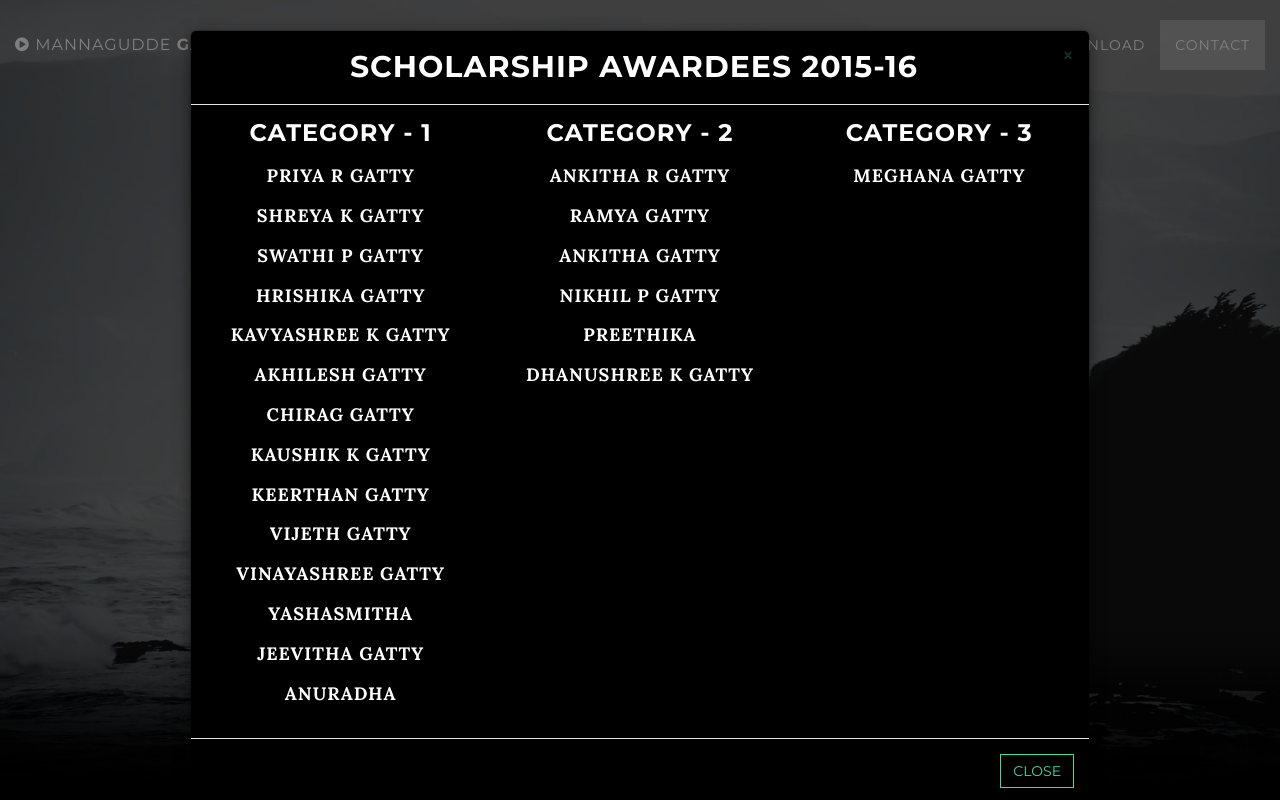
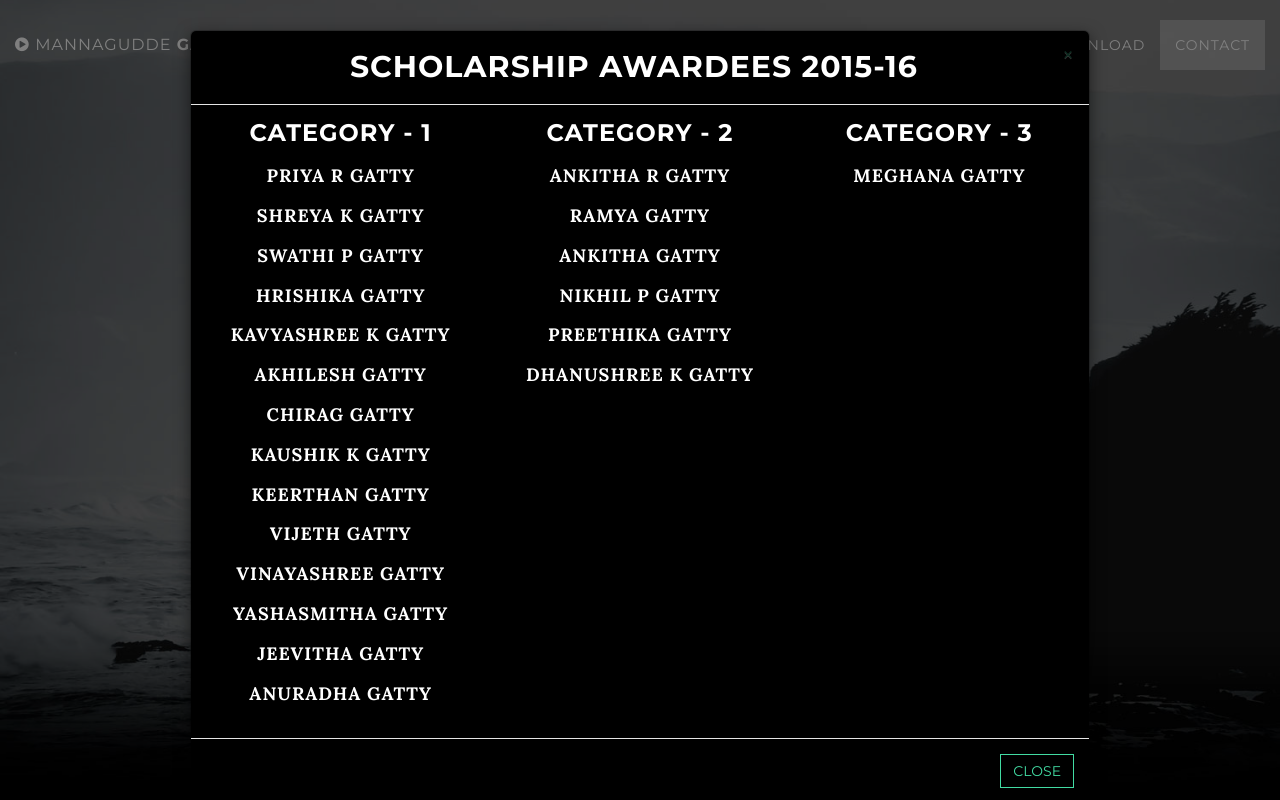
Before and after one commit to ganeshprasanna/greyscale, a Rails app: page / in a window 1280 px wide, after a click on "SCHOLARSHIP AWARDEES 2015-16". Run offline with Rails 7, Linux system fonts and the light colour scheme; style sheets or scripts are compiled from the project's sources; some libraries are stand-ins or nearby versions.

```diff
--- a/app/views/application/home.html.erb
+++ b/app/views/application/home.html.erb
@@ -96,7 +96,7 @@
           </div>
           <div class="row">
             <div class="col-sm-4 col-lg-offset-0"><h4 class="popup popup-default">KAVYASHREE K GATTY</h4></div>
-            <div class="col-sm-4 col-lg-offset-0"><h4 class="popup popup-default">PREETHIKA</h4></div>
+            <div class="col-sm-4 col-lg-offset-0"><h4 class="popup popup-default">PREETHIKA GATTY</h4></div>
             <div class="col-sm-4 col-lg-offset-0"><h4 class="popup popup-default"></h4></div>
           </div>
           <div class="row">
@@ -130,7 +130,7 @@
             <div class="col-sm-4 col-lg-offset-0"><h4 class="popup popup-default"></h4></div>
           </div>
           <div class="row">
-            <div class="col-sm-4 col-lg-offset-0"><h4 class="popup popup-default">YASHASMITHA</h4></div>
+            <div class="col-sm-4 col-lg-offset-0"><h4 class="popup popup-default">YASHASMITHA GATTY</h4></div>
             <div class="col-sm-4 col-lg-offset-0"><h4 class="popup popup-default"></h4></div>
             <div class="col-sm-4 col-lg-offset-0"><h4 class="popup popup-default"></h4></div>
           </div>
@@ -140,7 +140,7 @@
             <div class="col-sm-4 col-lg-offset-0"><h4 class="popup popup-default"></h4></div>
           </div>
           <div class="row">
-            <div class="col-sm-4 col-lg-offset-0"><h4 class="popup popup-default">ANURADHA</h4></div>
+            <div class="col-sm-4 col-lg-offset-0"><h4 class="popup popup-default">ANURADHA GATTY</h4></div>
             <div class="col-sm-4 col-lg-offset-0"><h4 class="popup popup-default"></h4></div>
             <div class="col-sm-4 col-lg-offset-0"><h4 class="popup popup-default"></h4></div>
           </div>
```
